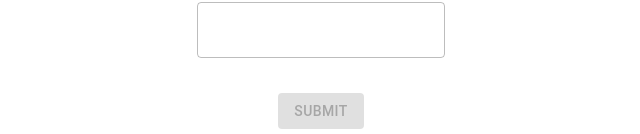
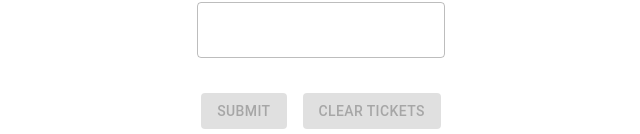
Before and after one commit to lc00/raffle-app-frontend, a React (Create React App) app: page / in a window 1280 px wide. Shown: the part 1213-1347 px from the top of the page, without its empty margins (319-959 px from the left). Built offline with nearby package versions, Linux system fonts and the light colour scheme.

Commit message:
working on clear-ticket button logic; having issue with updating the textfield of the tickets entered due to controlled component

```diff
--- a/src/App.js
+++ b/src/App.js
@@ -93,6 +93,25 @@ class App extends React.Component {
 
   }
 
+  handleClearTicketNum = () => {
+
+      let newPrizes = JSON.parse(JSON.stringify(this.state.prizes))
+
+      newPrizes.forEach(prize => {
+        console.log('prize', prize)
+        if(prize.currentUserTicketsEntered) {
+          return prize['currentUserTicketsEntered'] = ''
+        }
+      })
+
+      console.log('newPrizes', newPrizes)
+
+      this.setState({prizes: newPrizes})
+
+
+  }
+
+
   checkTicketsEntered = () => {
     let [result] = this.checkUserInfo()
     let totalNum = this.state.tiers[this.state.donationAmount]
@@ -133,7 +152,8 @@ class App extends React.Component {
       checkUserInfo: this.checkUserInfo,
       validateEmail: this.validateEmail,
       checkTicketsEntered: this.checkTicketsEntered,
-      handleTicketNumEntered: this.handleTicketNumEntered
+      handleTicketNumEntered: this.handleTicketNumEntered,
+      handleClearTicketNum: this.handleClearTicketNum
     }
   }
 
--- a/src/Buttons.js
+++ b/src/Buttons.js
@@ -11,8 +11,18 @@ const useStyles = makeStyles(theme => ({
   }
 }));
 
+
+
 export default function Buttons(props) {
   const classes = useStyles();
+
+  // const handleClearTicketsButon = (props) => {
+  //   console.log('props.allFunc...1', props.allFunc)
+
+  //   props.allFunc.handleClearTicketNum()
+  // }
+
+  console.log('props.allFunc...2', props.allFunc)
 
   let result = props.allFunc.checkTicketsEntered()
 
@@ -29,6 +39,15 @@ export default function Buttons(props) {
       >
         Submit
       </Button>
+      <Button
+        variant="contained"
+        color="secondary"
+        disabled={!result}
+        className={classes.button}
+        onClick={props.allFunc.handleClearTicketNum}
+      >
+        Clear Tickets
+      </Button>
     </div>
   );
 }
```
